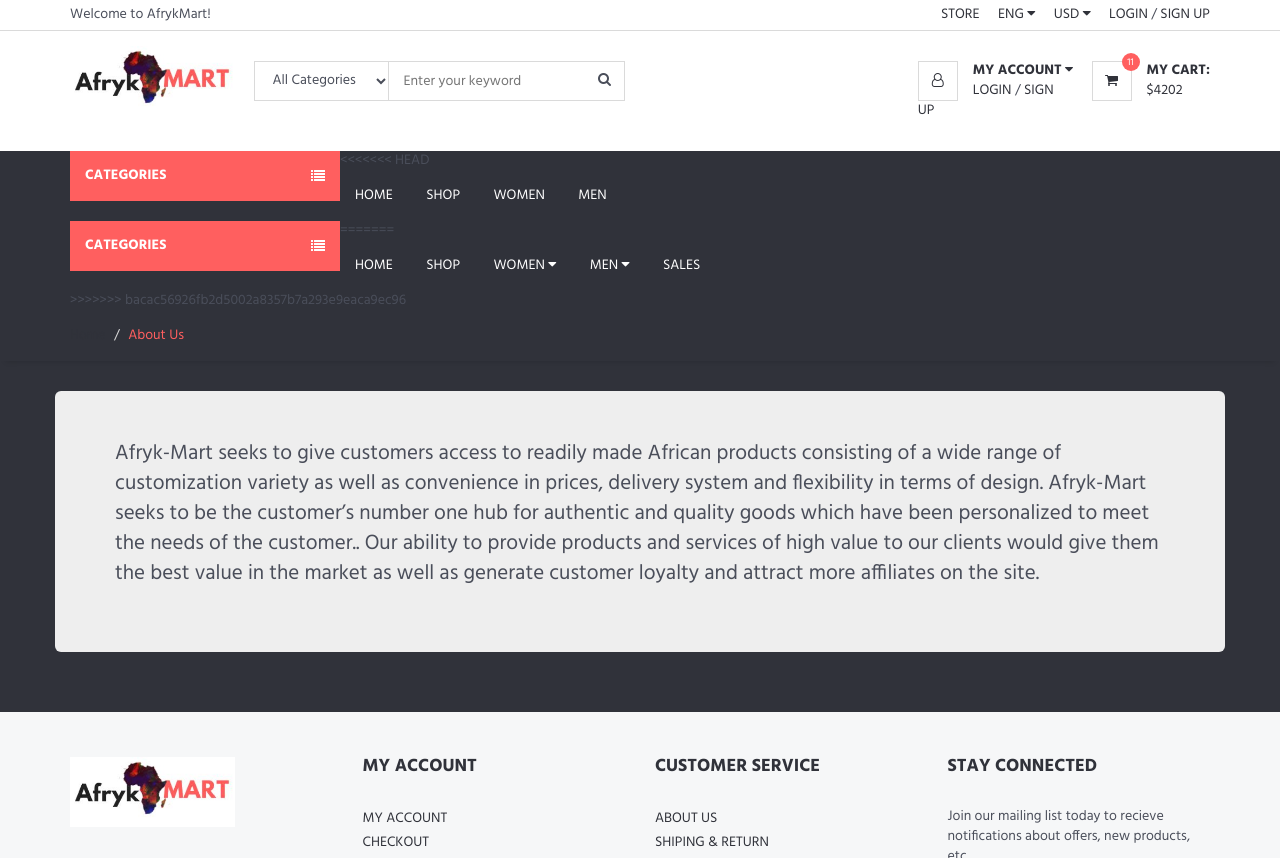
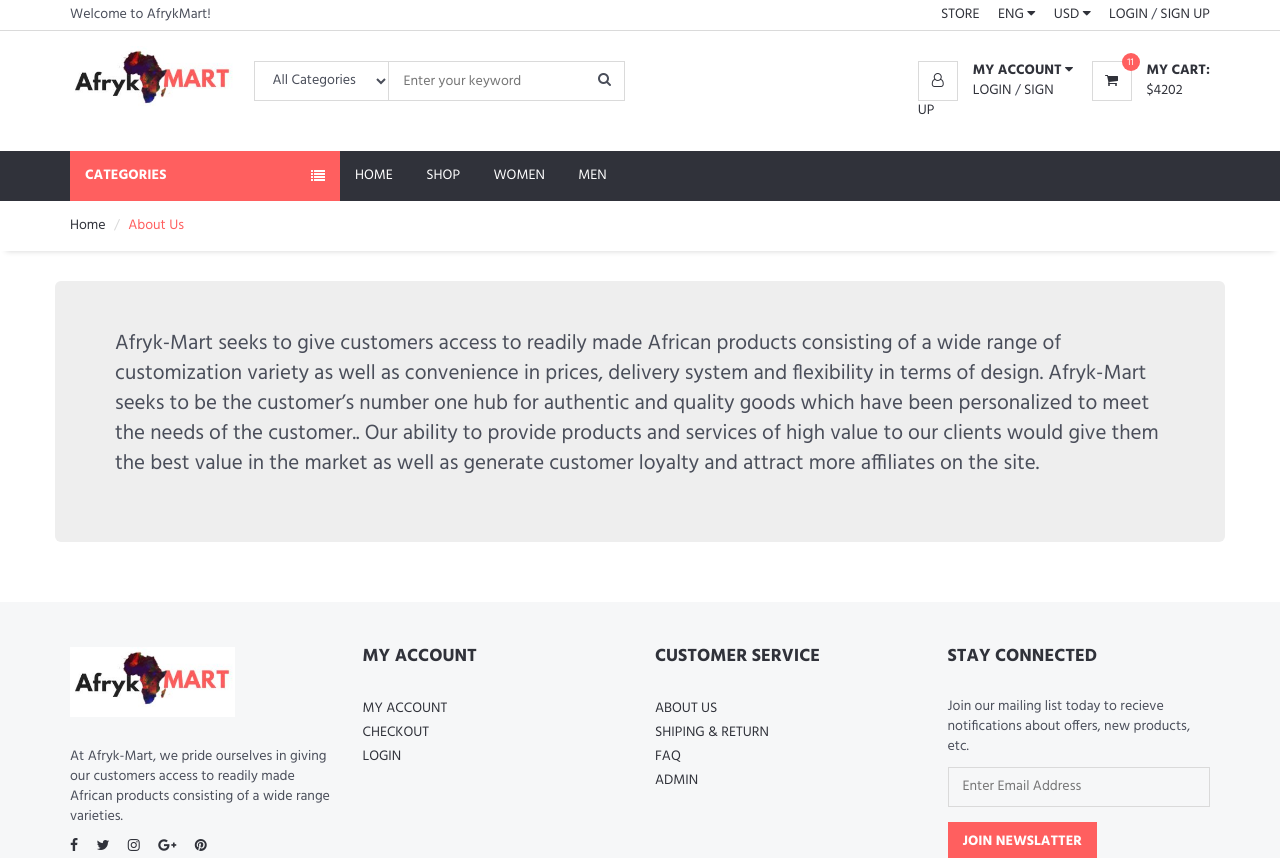
Before and after one commit to wuyeh-jobe/afrykmart, a Flask app: page /about in a window 1280 px wide; the page is wider, and only the part inside the window is pictured. Shown: the top 858 px of that part. Run offline with Flask 2, Linux system fonts and the light colour scheme; data comes from the database, SQL or seed files in the repository; some libraries are stand-ins or nearby versions; grey boxes are pictures that could not be loaded.

Commit message:
Layout issue fixed

```diff
--- a/templates/includes/_layout.html
+++ b/templates/includes/_layout.html
@@ -260,7 +260,6 @@
 			<div id="responsive-nav">
 				<!-- category nav, if condition is for using correct nav style for each page.
                     On index page category page should be shown always. On other pages, "CATEGORIES" has to be clicked -->
-<<<<<<< HEAD
                 {% if session.index == True %}
                     <div class="category-nav">
                 {% else %}
@@ -292,155 +291,10 @@
 						<li ><a href="/viewproducts/6">Women </a></li>
 					    <li><a href="/viewproducts/5">Men </a></li>
 					</ul>
-=======
-				{% if session.index == True %}
-				<div class="category-nav">
-					{% else %}
-					<div class="category-nav show-on-click">
-						{% endif %}
-						<span class="category-header">Categories
-							<i class="fa fa-list"></i>
-						</span>
-						<ul class="category-list">
-
-
-							<li>
-								<a href="/viewproducts/1">Afryk Toiletry</a>
-							</li>
-							<li>
-								<a href="/viewproducts/2">Afryk Print Clothes</a>
-							</li>
-							<li>
-								<a href="/viewproducts/3">Afryk Footwear</a>
-							</li>
-							<li>
-								<a href="/viewproducts/4">Afryk Jewellery</a>
-							</li>
-							<li>
-								<a href="/viewproducts/5">Men</a>
-							</li>
-							<li>
-								<a href="/viewproducts/6">Women</a>
-							</li>
-							<li>
-								<a href="/viewproducts/7">West-African Collection </a>
-							</li>
-							<li>
-								<a href="/viewproducts/8">East-African Collection</a>
-							</li>
-							<li>
-								<a href="/viewproducts/9">African Souvenirs</a>
-							</li>
-
-						</ul>
-					</div>
-					<!-- /category nav -->
-
-					<!-- menu nav -->
-					<div class="menu-nav">
-						<span class="menu-header">Menu
-							<i class="fa fa-bars"></i>
-						</span>
-						<ul class="menu-list">
-							<li>
-								<a href="/">Home</a>
-							</li>
-							<li>
-								<a href="/products">Shop</a>
-							</li>
-							<li class="dropdown mega-dropdown">
-								<a class="dropdown-toggle" data-toggle="dropdown" aria-expanded="true">Women
-									<i class="fa fa-caret-down"></i>
-								</a>
-								<div class="custom-menu">
-									<div class="row">
-										<div class="col-md-4">
-											<ul class="list-links">
-												<li>
-													<h3 class="list-links-title">Categories</h3>
-												</li>
-												<li>
-													<a href="#">Women’s Clothing</a>
-												</li>
-												<li>
-													<a href="#">Women’s Footwear</a>
-												</li>
-												<li>
-													<a href="#">Women’s Jewelleries</a>
-												</li>
-												<li>
-													<a href="#">Women’s Toiletries</a>
-												</li>
-											</ul>
-											<hr class="hidden-md hidden-lg">
-										</div>
-
-									</div>
-									<div class="row hidden-sm hidden-xs">
-										<div class="col-md-12">
-											<hr>
-											<a class="banner banner-1" href="#">
-												<img src="{{ url_for('static', filename= 'img/banner05.jpg') }}" alt="">
-												<div class="banner-caption text-center">
-													<h2 class="white-color">NEW COLLECTION</h2>
-													<h3 class="white-color font-weak">HOT DEAL</h3>
-												</div>
-											</a>
-										</div>
-									</div>
-								</div>
-							</li>
-							<li class="dropdown mega-dropdown">
-								<a class="dropdown-toggle" data-toggle="dropdown" aria-expanded="true">Men
-									<i class="fa fa-caret-down"></i>
-								</a>
-								<div class="custom-menu">
-									<div class="row">
-										<div class="col-md-4">
-											<ul class="list-links">
-												<li>
-													<h3 class="list-links-title">Categories</h3>
-												</li>
-												<li>
-													<a href="#">Men’s Clothing</a>
-												</li>
-												<li>
-													<a href="#">Men’s Footwear</a>
-												</li>
-												<li>
-													<a href="#">Men’s Jewelleries</a>
-												</li>
-												<li>
-													<a href="#">Men’s Toiletries</a>
-												</li>
-											</ul>
-											<hr class="hidden-md hidden-lg">
-										</div>
-
-									</div>
-									<div class="row hidden-sm hidden-xs">
-										<div class="col-md-12">
-											<hr>
-											<a class="banner banner-1" href="#">
-												<img src="{{ url_for('static', filename= 'img/banner05.jpg') }}" alt="">
-												<div class="banner-caption text-center">
-													<h2 class="white-color">NEW COLLECTION</h2>
-													<h3 class="white-color font-weak">HOT DEAL</h3>
-												</div>
-											</a>
-										</div>
-									</div>
-								</div>
-							</li>
-							<li>
-								<a href="#">Sales</a>
-							</li>
-						</ul>
-					</div>
-					<!-- menu nav -->
->>>>>>> bacac56926fb2d5002a8357b7a293e9eaca9ec96
-				</div>
-			</div>
+                </div>
+				<!-- menu nav -->
+                </div>
+			 </div>
 			<!-- /container -->
 		</div>
 		<!-- /NAVIGATION -->
```
